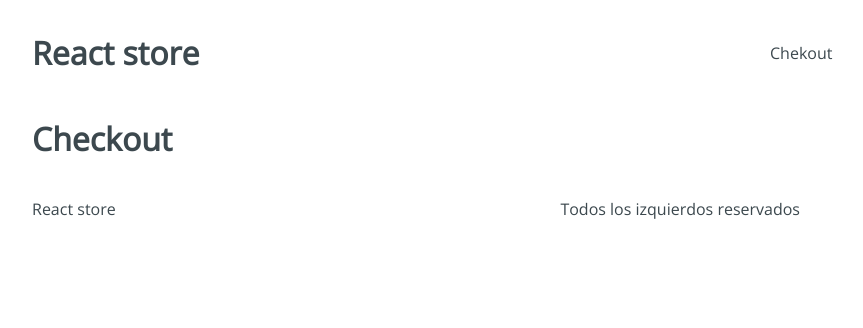
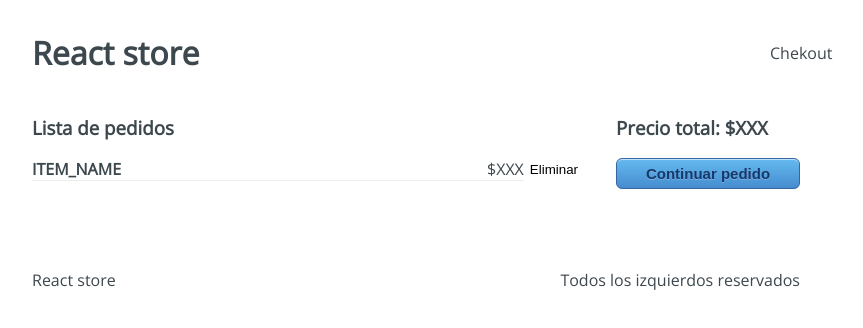
Before and after one commit to EduardoRaygoza/react-store, a React app: page /checkout in a window 1280 px wide. Shown: the top 328 px of the page, without its empty margins (224-1087 px from the left). Built offline with nearby package versions, Linux system fonts and the light colour scheme.

Commit message:
Implemented the Checkout container view and style

```diff
--- a/src/containers/Checkout.jsx
+++ b/src/containers/Checkout.jsx
@@ -1,5 +1,23 @@
 import React from "react";
 
-const Checkout = () => <h1>Checkout</h1>;
+import '../styles/components/Checkout.scss';
+
+const Checkout = () =>
+  <div className="checkout">
+    <div className="checkout-content">
+      <h3>Lista de pedidos</h3>
+      <div className="checkout-item">
+        <div className="checkout-element">
+          <h4>ITEM_NAME</h4>
+          <span>$XXX</span>
+        </div>
+        <button type="button">Eliminar</button>
+      </div>
+    </div>
+    <div className="checkout-sidebar">
+      <h3>Precio total: $XXX</h3>
+      <button type="button">Continuar pedido</button>
+    </div>
+  </div>
 
 export default Checkout;
```
